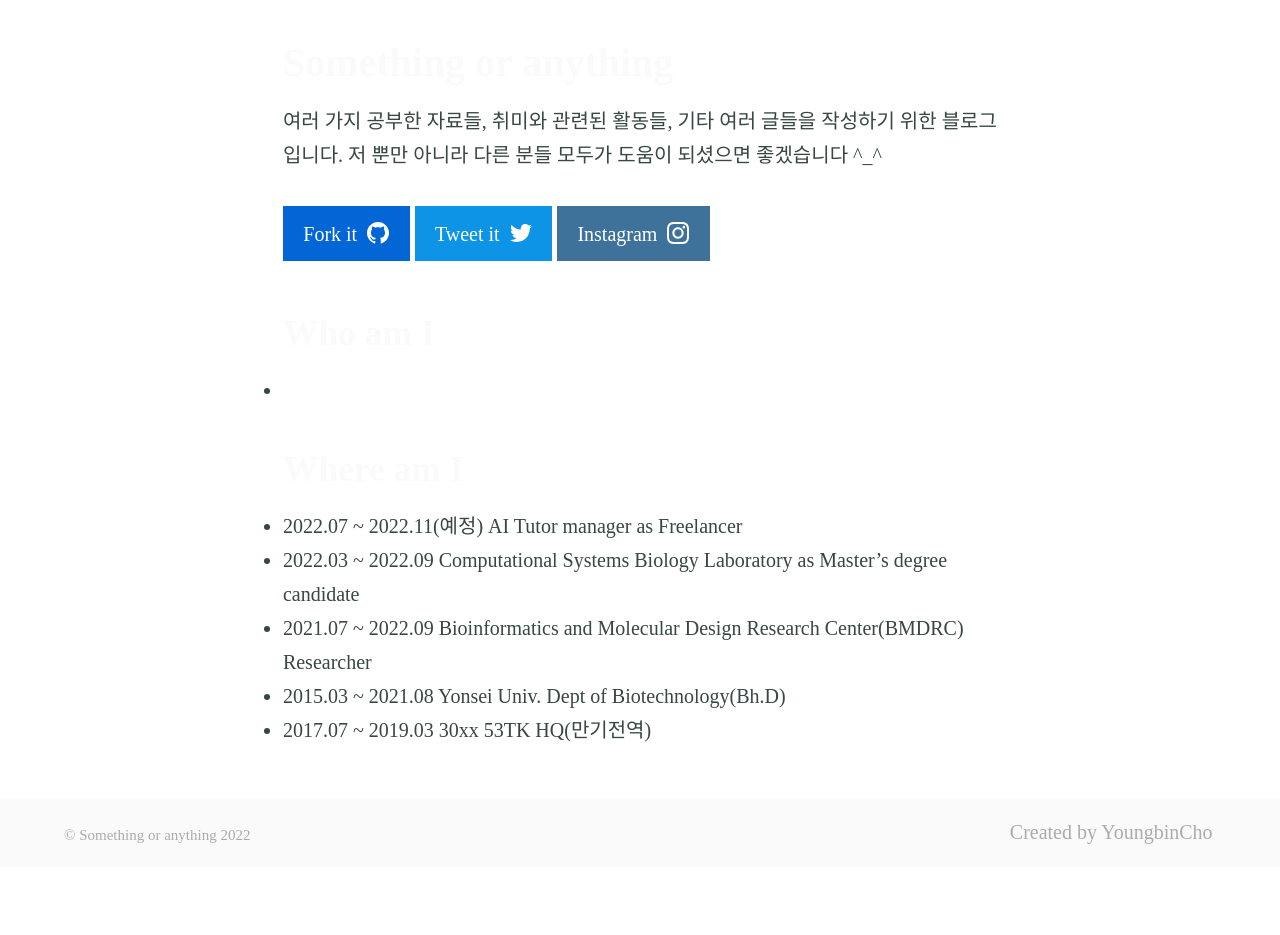
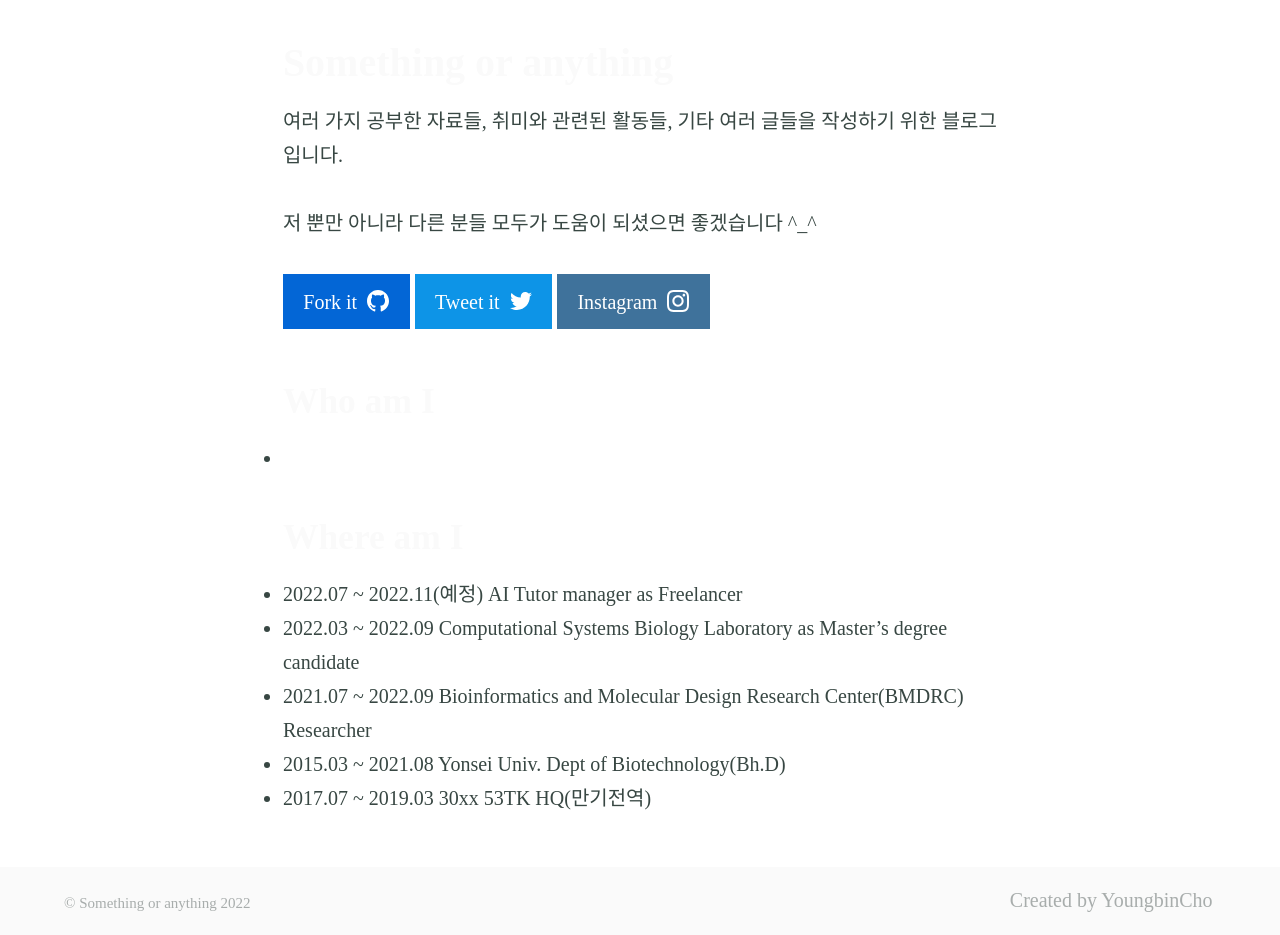
Before and after one commit to lemoniczombi/lemoniczombi.github.io, a Jekyll site: the page built from index.md, in a window 1280 px wide. Shown: the part 408-1343 px from the top of the page. Built offline with Jekyll 4.4.1, drawn with Linux system fonts in a browser that asks for light colours; some web fonts are replaced; before the commit the page ends 1275 px from its top, so only the background shows below that.

Commit message:
Update index.md

```diff
--- a/index.md
+++ b/index.md
@@ -8,9 +8,10 @@ feature_image: "https://upload.wikimedia.org/wikipedia/commons/e/e5/Paul_Gauguin
 ---
 
 여러 가지 공부한 자료들, 취미와 관련된 활동들, 기타 여러 글들을 작성하기 위한 블로그입니다.
+
 저 뿐만 아니라 다른 분들 모두가 도움이 되셨으면 좋겠습니다 ^_^
 
-{% include button.html text="Fork it" icon="github" link="https://github.com/lemoniczombi" color="#0366d6" %} {% include button.html text="Tweet it" icon="twitter" link="https://twitter.com/young_empty" color="#0d94e7" %} {% include button.html text="Instagram"  icon="instagram" link="https://instagram.com/instagram/young_empty_" color="#3f729b" %}
+{% include button.html text="Fork it" icon="github" link="https://github.com/lemoniczombi" color="#0366d6" %} {% include button.html text="Tweet it" icon="twitter" link="https://twitter.com/young_empty_" color="#0d94e7" %} {% include button.html text="Instagram"  icon="instagram" link="https://instagram.com/young_empty_" color="#3f729b" %}
 
 
 ## Who am I
```
